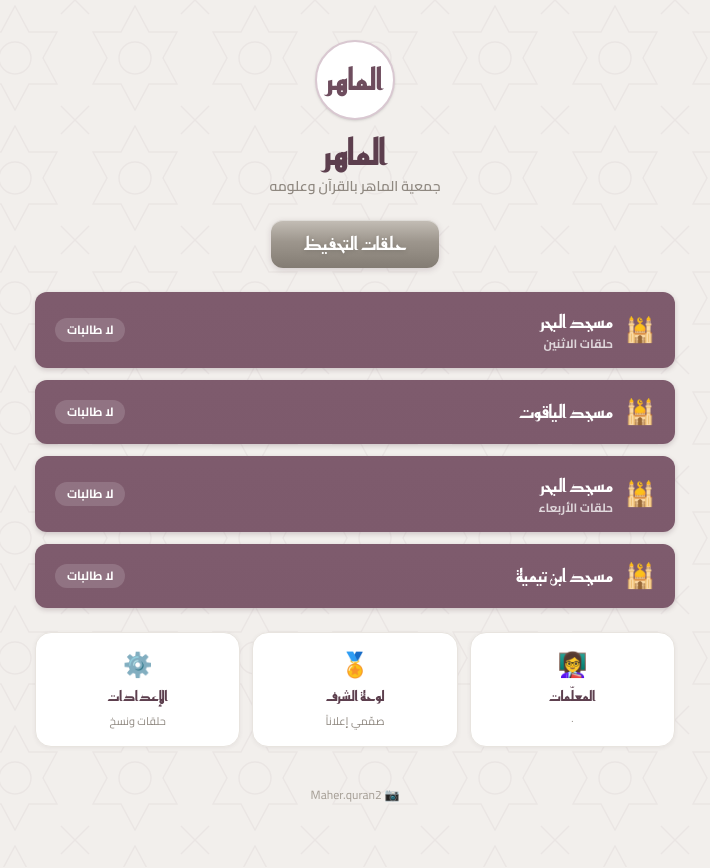
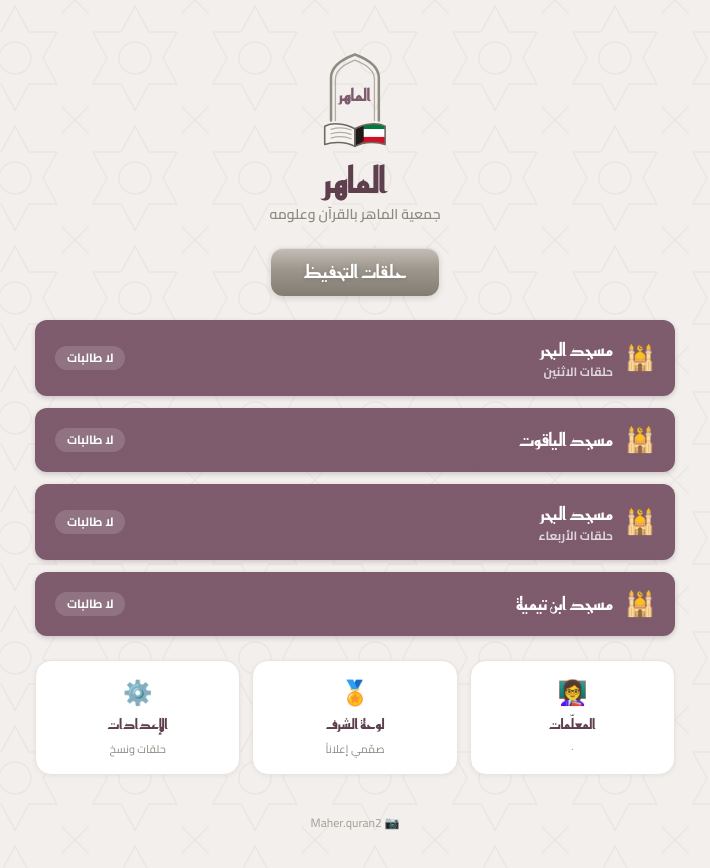
Before and after one commit to arwaaalotaibi/almaher, a Next.js app: page / in a window 1280 px wide. Shown: the top 868 px of the page, without its empty margins (285-995 px from the left). Built offline with nearby package versions, Linux system fonts and the light colour scheme.

Commit message:
feat(logo): شعار الجمعية SVG مدمج — قوس المحراب والكتاب المفتوح بألوان علم الكويت؛ في الرئيسية ولوحة الشرف افتراضياً + أيقونة الموقع
Co-Authored-By: Claude Fable 5 <noreply@anthropic.com>

```diff
--- a/app/honor/page.tsx
+++ b/app/honor/page.tsx
@@ -4,6 +4,7 @@ import { useEffect, useMemo, useRef, useState } from "react";
 import { toPng } from "html-to-image";
 import { useApp } from "@/lib/store";
 import { Field, inputCls, PageHeader, PrimaryBtn, useHydrated } from "@/components/ui";
+import { AssocLogo } from "@/components/logo";
 
 const TITLE_CHIPS = [
   "لوحة الشرف",
@@ -364,20 +365,9 @@ export default function HonorPage() {
                     className="h-24 object-contain"
                   />
                 ) : (
-                  !logos.mosque && (
-                    <div className="flex h-24 w-24 flex-col items-center justify-center rounded-full border-2 border-plum-200 bg-white">
-                      <span className="font-kufi text-2xl font-bold text-plum-700">
-                        الماهر
-                      </span>
-                    </div>
-                  )
+                  <AssocLogo className="h-32" />
                 )}
               </div>
-              {!logos.assoc && (
-                <p className="mb-4 -mt-2 text-xs font-bold text-silver-600">
-                  جمعية الماهر بالقرآن وعلومه
-                </p>
-              )}
 
               <h2 className="font-kufi text-5xl font-bold leading-tight text-plum-800">
                 {title}
--- a/app/page.tsx
+++ b/app/page.tsx
@@ -1,8 +1,9 @@
 "use client";
 
 import Link from "next/link";
-import { halaqaTitle, studentCountLabel, useApp } from "@/lib/store";
+import { studentCountLabel, useApp } from "@/lib/store";
 import { Ribbon, useHydrated } from "@/components/ui";
+import { AssocLogo } from "@/components/logo";
 
 export default function Home() {
   const { halaqas, students, teachers } = useApp();
@@ -12,9 +13,7 @@ export default function Home() {
     <main className="mx-auto max-w-2xl px-4 pb-16 pt-10">
       {/* الترويسة — بأسلوب البوستر */}
       <div className="mb-2 text-center">
-        <div className="mx-auto mb-3 flex h-20 w-20 items-center justify-center rounded-full border-2 border-plum-200 bg-white shadow-sm">
-          <span className="font-kufi text-3xl font-bold text-plum-700">الماهر</span>
-        </div>
+        <AssocLogo withWordmark={false} className="mx-auto mb-2 h-28" />
         <h1 className="font-kufi text-4xl font-bold tracking-tight text-plum-800">
           الماهر
         </h1>
--- /dev/null
+++ b/components/logo.tsx
@@ -0,0 +1,114 @@
+/**
+ * شعار جمعية الماهر بالقرآن وعلومه — رسم SVG مستوحى من الشعار الرسمي:
+ * قوس محراب رمادي، بداخله «الماهر»، وتحته كتاب مفتوح صفحته بألوان علم الكويت.
+ */
+export function AssocLogo({
+  className = "",
+  withWordmark = true,
+}: {
+  className?: string;
+  withWordmark?: boolean;
+}) {
+  return (
+    <svg
+      viewBox={`0 0 200 ${withWordmark ? 224 : 178}`}
+      className={className}
+      role="img"
+      aria-label="جمعية الماهر بالقرآن وعلومه"
+    >
+      {/* قوس المحراب */}
+      <path
+        d="M62 128 L62 60 Q62 37 100 23 Q138 37 138 60 L138 128"
+        fill="none"
+        stroke="#918b84"
+        strokeWidth="4"
+        strokeLinecap="round"
+      />
+      <path
+        d="M69 128 L69 62 Q69 44 100 32 Q131 44 131 62 L131 128"
+        fill="none"
+        stroke="#b2aca4"
+        strokeWidth="2"
+        strokeLinecap="round"
+      />
+
+      {/* الماهر داخل القوس */}
+      <text
+        x="100"
+        y="97"
+        textAnchor="middle"
+        fontFamily="var(--font-kufi), var(--font-cairo), sans-serif"
+        fontWeight="700"
+        fontSize="27"
+        fill="#7d5a6c"
+      >
+        الماهر
+      </text>
+
+      {/* الكتاب المفتوح */}
+      <defs>
+        {/* الصفحة اليمنى (جهة البداية بالعربي) — علم الكويت */}
+        <clipPath id="flagPage">
+          <path d="M100 141 C116 132 136 131 148 137 L148 166 C136 162 116 161 100 169 Z" />
+        </clipPath>
+      </defs>
+
+      {/* الصفحة اليسرى — أسطر */}
+      <path
+        d="M100 141 C84 132 64 131 52 137 L52 166 C64 162 84 161 100 169 Z"
+        fill="#f6f4f1"
+        stroke="#6e6862"
+        strokeWidth="2.5"
+        strokeLinejoin="round"
+      />
+      <path d="M62 142 C72 139 84 139 94 143" stroke="#b2aca4" strokeWidth="2" fill="none" strokeLinecap="round" />
+      <path d="M62 149 C72 146 84 146 94 150" stroke="#b2aca4" strokeWidth="2" fill="none" strokeLinecap="round" />
+      <path d="M62 156 C72 153 84 153 94 157" stroke="#b2aca4" strokeWidth="2" fill="none" strokeLinecap="round" />
+
+      {/* الصفحة اليمنى — علم الكويت */}
+      <g clipPath="url(#flagPage)">
+        <rect x="100" y="128" width="50" height="14.5" fill="#007a3d" />
+        <rect x="100" y="141.5" width="50" height="13" fill="#ffffff" />
+        <rect x="100" y="154" width="50" height="16" fill="#ce1126" />
+        <polygon points="100,128 114,138 114,160 100,170" fill="#1f1a17" />
+      </g>
+      <path
+        d="M100 141 C116 132 136 131 148 137 L148 166 C136 162 116 161 100 169 Z"
+        fill="none"
+        stroke="#6e6862"
+        strokeWidth="2.5"
+        strokeLinejoin="round"
+      />
+      {/* وسط الكتاب */}
+      <path d="M100 141 L100 169" stroke="#6e6862" strokeWidth="2" />
+
+      {withWordmark && (
+        <>
+          <text
+            x="100"
+            y="194"
+            textAnchor="middle"
+            fontFamily="var(--font-kufi), var(--font-cairo), sans-serif"
+            fontWeight="600"
+            fontSize="14"
+            fill="#6b655f"
+          >
+            جمعية الماهر بالقرآن وعلومه
+          </text>
+          <text
+            x="100"
+            y="210"
+            textAnchor="middle"
+            fontFamily="var(--font-cairo), sans-serif"
+            fontWeight="600"
+            fontSize="8.5"
+            letterSpacing="2"
+            fill="#a39c93"
+          >
+            Almahr BilQuran
+          </text>
+        </>
+      )}
+    </svg>
+  );
+}
```
Also changed, not shown: app/icon.svg (added).
